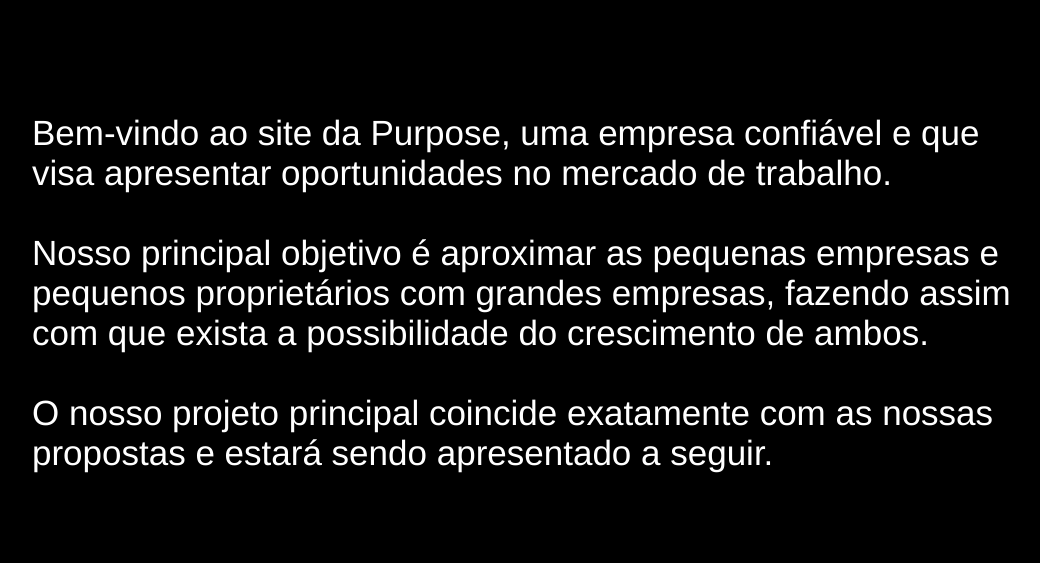
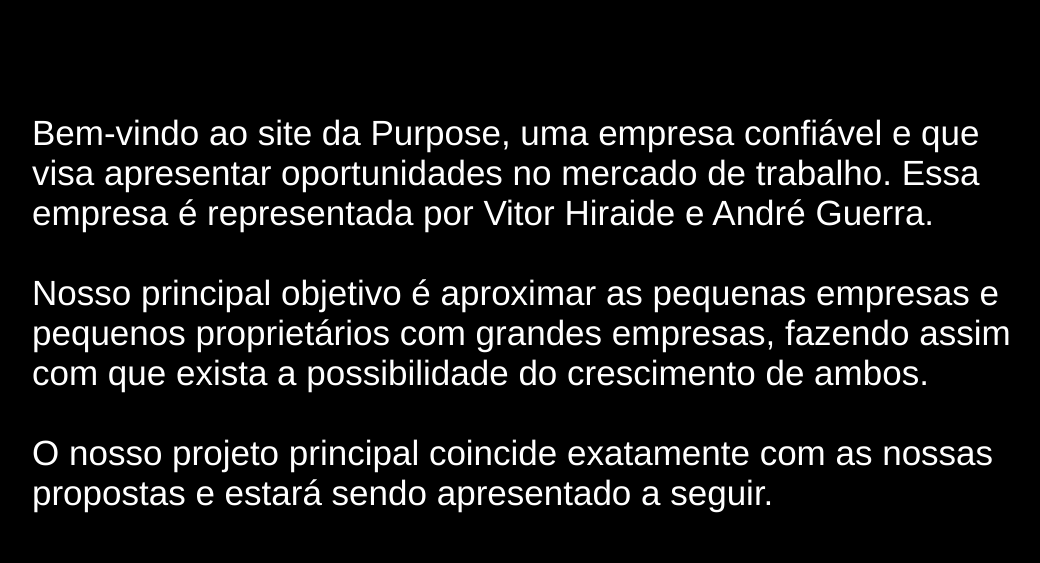
Before and after one commit to VitorHiraide/Site_B2C, a plain HTML site: page index.html in a window 1280 px wide. Shown: the part 95-658 px from the top of the page, without its empty margins (76-1116 px from the left). Drawn offline with Linux system fonts and the light colour scheme.

Commit message:
Versão 0.1

```diff
--- a/index.html
+++ b/index.html
@@ -20,7 +20,7 @@
     </header>
     <article id="article">
         <div id="introducao">
-            Bem-vindo ao site da Purpose, uma empresa confiável e que visa apresentar oportunidades no mercado de trabalho.
+            Bem-vindo ao site da Purpose, uma empresa confiável e que visa apresentar oportunidades no mercado de trabalho. Essa empresa é representada por Vitor Hiraide e André Guerra.
             <br>
             <br>
             Nosso principal objetivo é aproximar as pequenas empresas e pequenos proprietários com grandes empresas, fazendo assim com que exista a possibilidade do crescimento de ambos.
```
